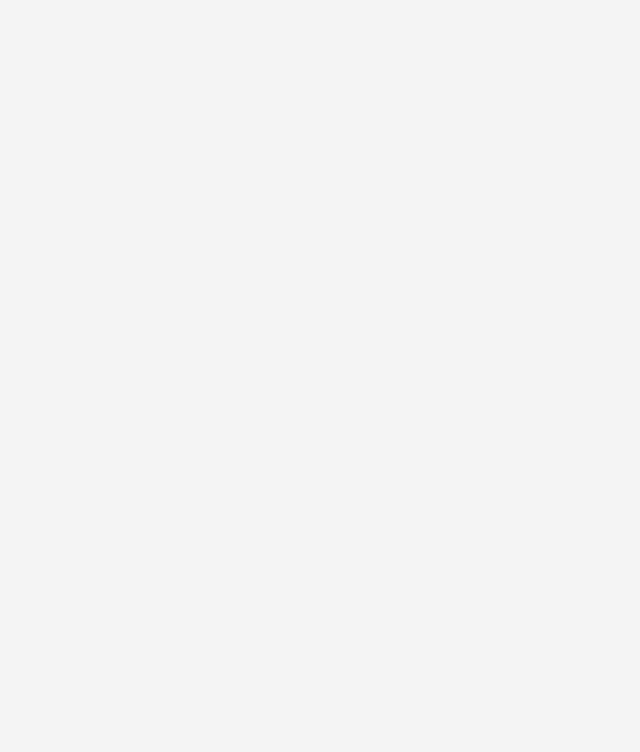
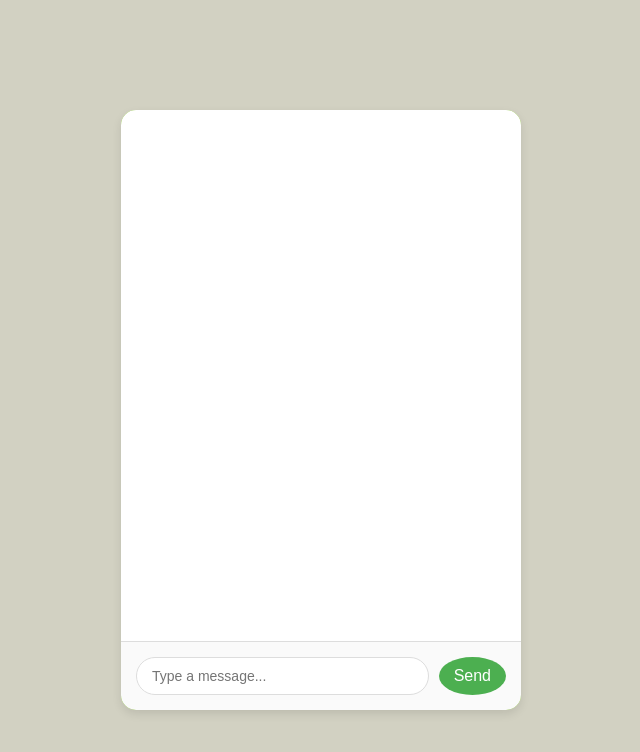
Before and after one commit to hashanrath/fix, a React (Create React App) app: page /message in a window 1280 px wide. Before the commit this address had no page. Shown: the top 752 px of the page, without its empty margins (319-959 px from the left). Built offline with nearby package versions, Linux system fonts and the light colour scheme.

Commit message:
done changes in sidebar.js, message.js

```diff
--- a/src/App.js
+++ b/src/App.js
@@ -12,6 +12,7 @@ import Ongoing from "./pages/Ongoing.js";
 import Service from "./pages/Service.js";
 import Complete from "./pages/Complete.js";
 import Searchreq from "./components/Searchreq.js";
+import Message from "./pages/Message.js";
 
 
 function App(){
@@ -30,6 +31,7 @@ function App(){
       <Route path="/service" element={<Service/>}></Route>
       <Route path="/complete" element={<Complete/>}></Route>
       <Route path="/searchreq" element={<Searchreq/>}></Route>
+      <Route path="/message" element={<Message/>}></Route>
       </Routes>
       </BrowserRouter>
     </div>
--- a/src/components/Sidebar.js
+++ b/src/components/Sidebar.js
@@ -1,5 +1,5 @@
-import React, { useState, useEffect } from 'react';
-import { Link, useNavigate } from 'react-router-dom';
+import React, { useState } from 'react';
+import { useNavigate } from 'react-router-dom';
 import './sidebar.css';
 import flogo from "../images/logo.jpg";
 
@@ -17,7 +17,7 @@ function Sidebar() {
         setTimeout(() => {
             navigate(path);
             setIsLoading(false);
-        }, 1000); // Simulate loading time (1 second)
+        }, 1000);
     };
 
     return (
--- /dev/null
+++ b/src/pages/Message.js
@@ -0,0 +1,55 @@
+import React, { useState } from 'react';
+import "./message.css";
+
+export default function Message() {
+    const [messages, setMessages] = useState([]);
+    const [messageInput, setMessageInput] = useState('');
+
+    const handleSend = () => {
+        const messageText = messageInput.trim();
+        if (messageText !== '') {
+            appendMessage(messageText, 'user');
+            setMessageInput(''); // Clear input field
+        }
+    };
+
+    const appendMessage = (text, sender) => {
+        const newMessage = {
+            text,
+            sender,
+            id: messages.length + 1, // Unique ID for each message
+        };
+        setMessages([...messages, newMessage]);
+    };
+
+    const handleKeyDown = (event) => {
+        if (event.key === 'Enter') {
+            handleSend();
+        }
+    };
+
+    return (
+        <div className="chat-container">
+            <div className="chat-body" id="chat-body">
+                {messages.map((message) => (
+                    <div key={message.id} className={`message ${message.sender}`}>
+                        {message.text}
+                    </div>
+                ))}
+            </div>
+            <div className="chat-footer">
+                <input
+                    type="text"
+                    id="message-input"
+                    placeholder="Type a message..."
+                    value={messageInput}
+                    onChange={(e) => setMessageInput(e.target.value)}
+                    onKeyDown={handleKeyDown}
+                />
+                <button id="send-button" onClick={handleSend}>
+                    Send
+                </button>
+            </div>
+        </div>
+    );
+}
--- /dev/null
+++ b/src/pages/message.css
@@ -0,0 +1,119 @@
+body {
+    margin: 0;
+    font-family: 'Segoe UI', Tahoma, Geneva, Verdana, sans-serif;
+    background-color: #d2d1c2;
+    display: flex;
+    justify-content: center;
+    align-items: center;
+    height: 100vh;
+}
+
+.chat-container {
+    width: 400px;
+    height: 600px;
+    background-color: #80ca1f;
+    border-radius: 15px;
+    box-shadow: 0 4px 10px rgba(0, 0, 0, 0.1);
+    display: flex;
+    flex-direction: column;
+    overflow: hidden;
+}
+
+.chat-body {
+    flex: 1;
+    padding: 40px;
+    overflow-y: auto;
+    background-color: #ffffff;
+    display: flex;
+    flex-direction: column;
+}
+
+.message {
+    padding: 10px 25px;
+    margin-bottom: 10px;
+    border-radius: 20px;
+    max-width: 75%;
+    word-wrap: break-word;
+    position: relative;
+    display: inline-block;
+    line-height: 1.4;
+}
+
+.message.user {
+    align-self: flex-end;
+    background-color: #4CAF50;
+    color: white;
+    box-shadow: 0px 2px 5px rgba(0, 0, 0, 0.2);
+}
+
+.message.other-user {
+    align-self: flex-start;
+    background-color: #e0e0e0;
+    color: #333;
+    box-shadow: 0px 2px 5px rgba(0, 0, 0, 0.2);
+}
+
+.message.user::after {
+    content: "";
+    position: absolute;
+    top: 50%;
+    right: -10px;
+    border-width: 10px;
+    border-style: solid;
+    border-color: transparent transparent transparent #4CAF50;
+}
+
+.message.other-user::after {
+    content: "";
+    position: absolute;
+    top: 50%;
+    left: -10px;
+    border-width: 10px;
+    border-style: solid;
+    border-color: transparent #e0e0e0 transparent transparent;
+}
+
+.chat-footer {
+    padding: 15px;
+    display: flex;
+    border-top: 1px solid #ddd;
+    background-color: #fafafa;
+}
+
+#message-input {
+    flex: 1;
+    padding: 10px 15px;
+    border: 1px solid #ddd;
+    border-radius: 20px;
+    font-size: 14px;
+    outline: none;
+    transition: border-color 0.3s ease-in-out;
+}
+
+/* Input field focus effect */
+#message-input:focus {
+    border-color: #4CAF50;
+}
+
+/* Send button styling */
+#send-button {
+    background-color: #4CAF50;
+    color: white;
+    border: none;
+    padding: 10px 15px;
+    border-radius: 50%;
+    cursor: pointer;
+    margin-left: 10px;
+    transition: background-color 0.3s ease;
+    font-size: 16px;
+}
+
+/* Send button hover effect */
+#send-button:hover {
+    background-color: #45A049;
+}
+
+/* Send button active effect */
+#send-button:active {
+    background-color: #388E3C;
+}
```
